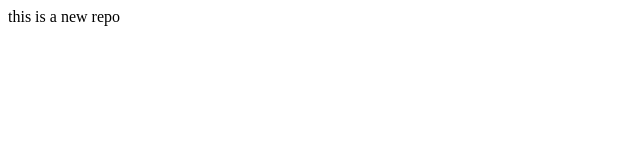
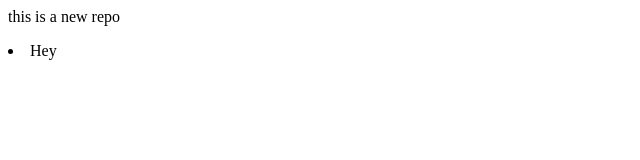
Before and after one commit to khanshahida96/localrepo, a plain HTML site: page index.html in a window 1280 px wide. Shown: the full height of the page, 0-640 px from the left. Drawn offline with Linux system fonts and the light colour scheme.

```diff
--- a/index.html
+++ b/index.html
@@ -1 +1,2 @@
 <p>this is a new repo</p>
+<li>Hey</li>
```
Also changed, not shown: 1 other file.
